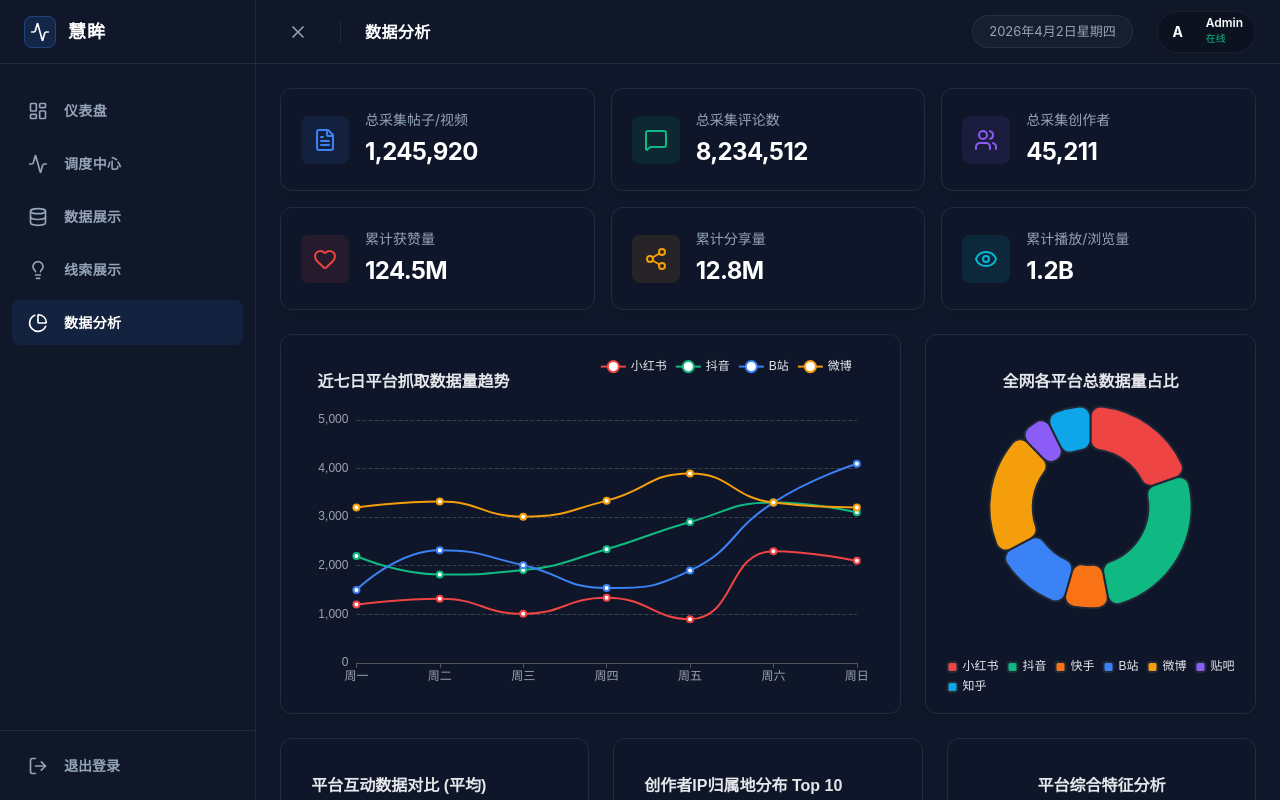
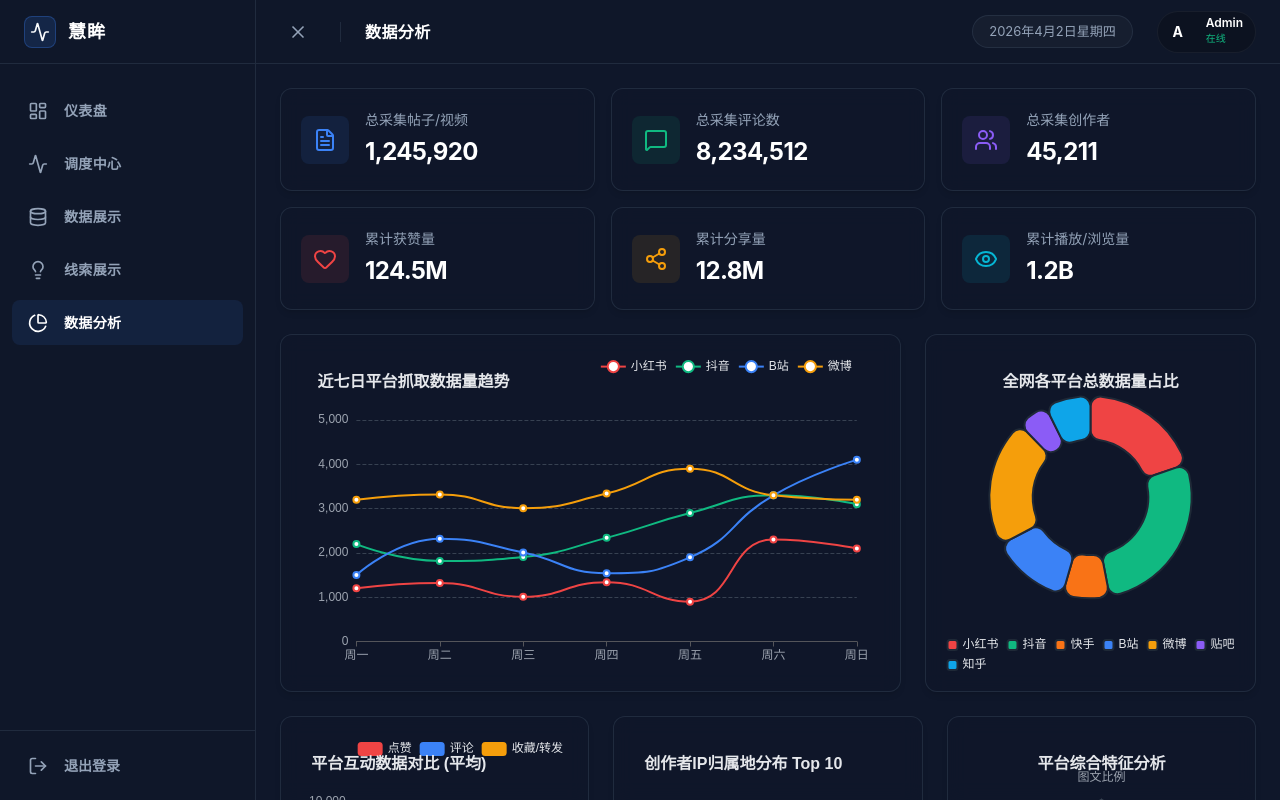
Before and after one commit to frost77r/MediaCrawler-web, a Vue app: page /analysis in a window 1280 px wide. Built offline with nearby package versions, Linux system fonts and the light colour scheme; sample sign-in values are in the browser's storage.

Commit message:
图表优化

```diff
--- a/src/views/AnalysisView.vue
+++ b/src/views/AnalysisView.vue
@@ -91,7 +91,7 @@ const initCharts = () => {
     chart3.value.setOption({
       title: { text: '平台互动数据对比 (平均)', textStyle: { color: '#e5e7eb', fontSize: 16 }, left: '2%' },
       tooltip: { trigger: 'axis', axisPointer: { type: 'shadow' } },
-      legend: { data: ['点赞', '评论', '收藏/转发'], textStyle: { color: '#e5e7eb' }, right: '2%' },
+      legend: { data: ['点赞', '评论', '收藏/转发'], textStyle: { color: '#e5e7eb' }, top: 'top', right: '0%' },
       grid: { left: '3%', right: '4%', bottom: '3%', containLabel: true },
       xAxis: {
         type: 'category',
@@ -365,7 +365,7 @@ onUnmounted(() => {
 
 .chart-card {
   padding: 1.25rem;
-  height: 380px;
+  height: 358px;
   display: flex;
   flex-direction: column;
 }
```
